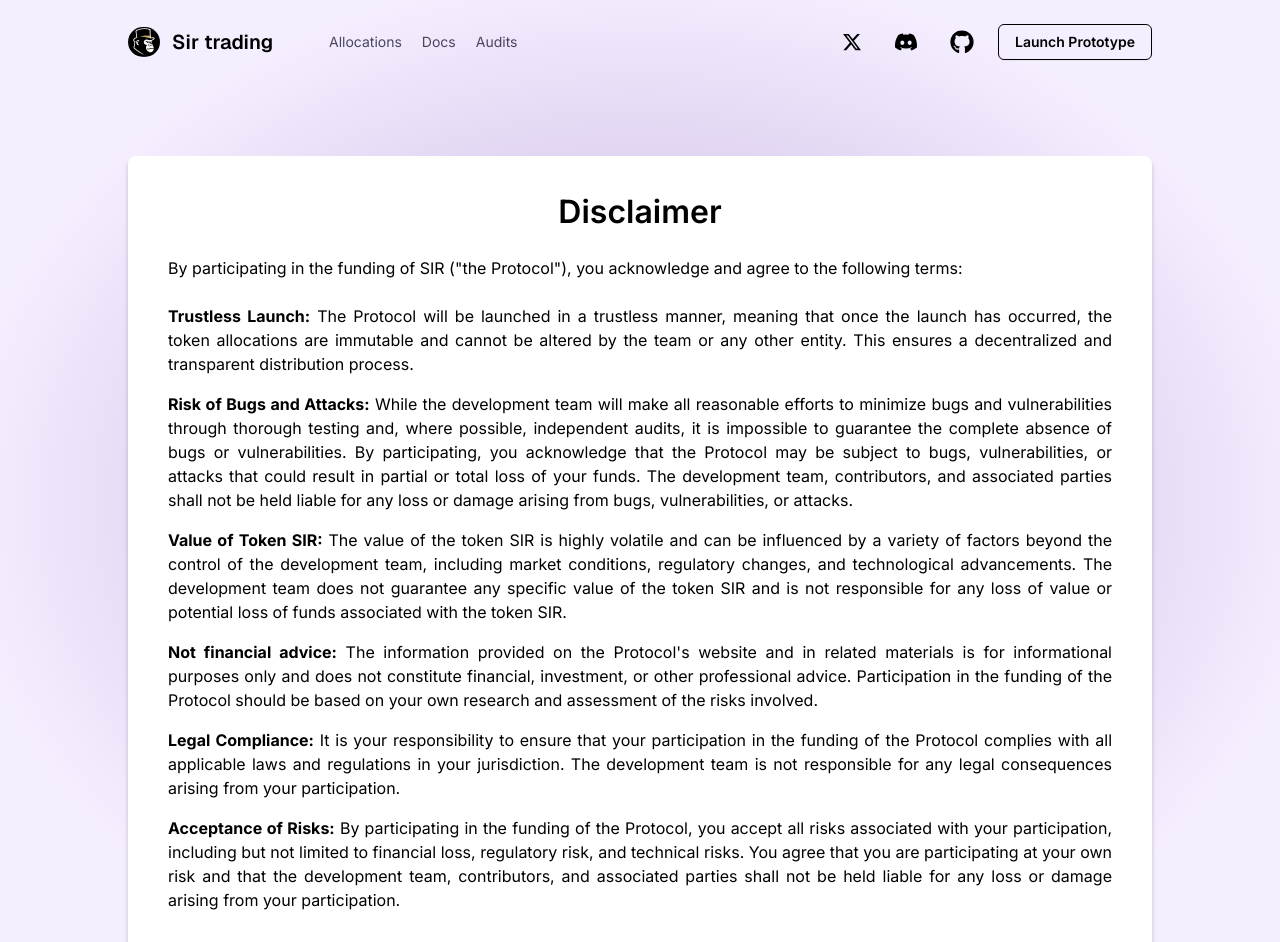
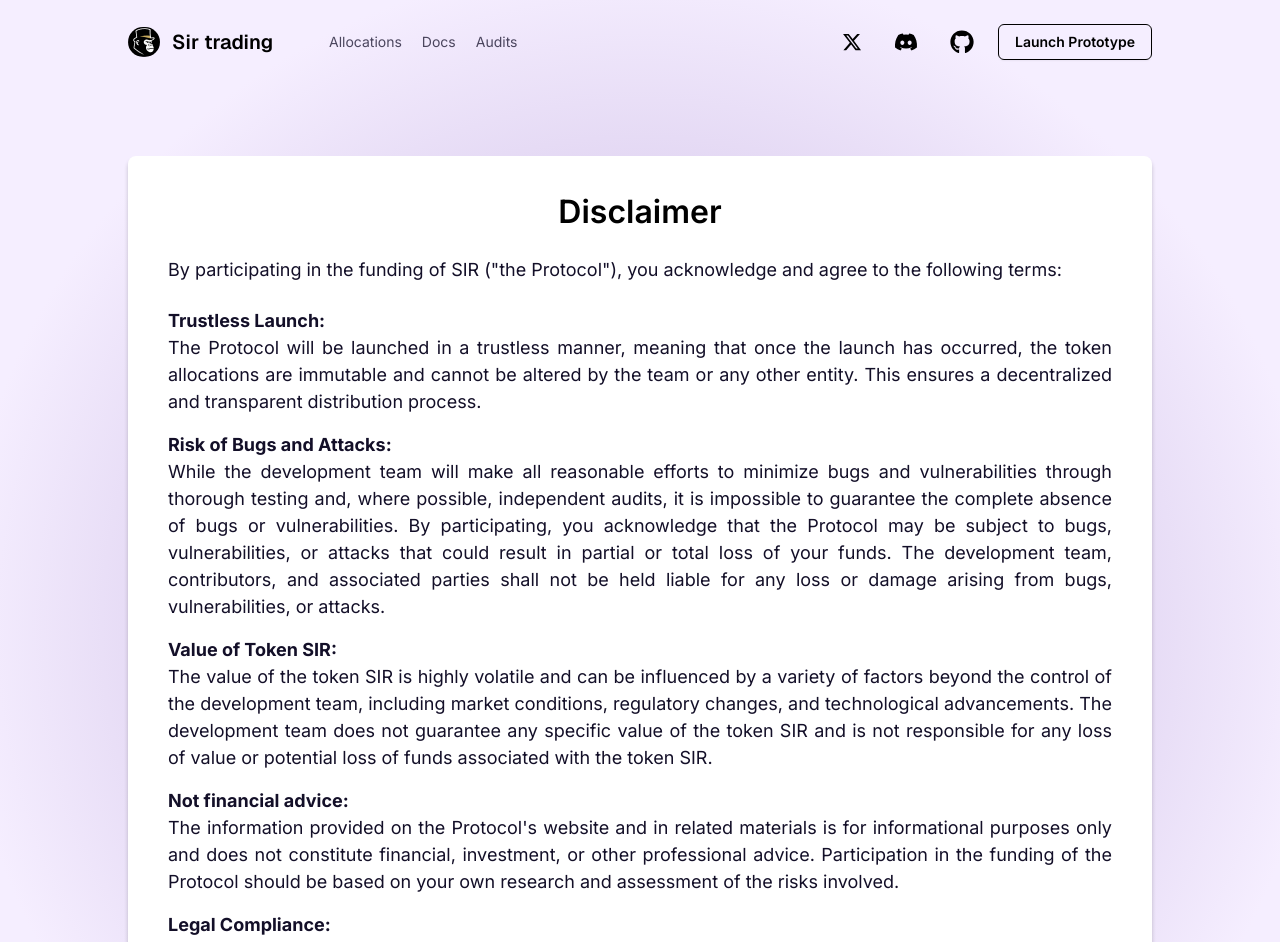
Before and after one commit to SIR-trading/sir-landing-react, a Next.js app: page /sale_disclaimer in a window 1280 px wide. Shown: the top 942 px of the page. Built offline with nearby package versions, Linux system fonts and the light colour scheme.

Commit message:
feat: refactor Disclaimer section for improved semantics and update CSS styles

```diff
--- a/src/app/allocations/page.tsx
+++ b/src/app/allocations/page.tsx
@@ -2,7 +2,6 @@
 import Link from "next/link";
 import { useAccount } from "wagmi";
 import Section from "~/components/common/Section";
-import SirCard from "~/components/common/SirCard";
 import Image from "next/image";
 import { api } from "~/trpc/react";
 import Allocations from "~/components/Allocations";
@@ -177,7 +176,7 @@ export default function AllocationsPage() {
               >
                 {bullet.i}
               </div>
-              <div className="text-left md:p-3">{bullet.text}</div>
+              <p className="text-left md:p-3">{bullet.text}</p>
             </div>
           ))}
         </div>
--- a/src/app/sale_disclaimer/page.tsx
+++ b/src/app/sale_disclaimer/page.tsx
@@ -4,25 +4,25 @@ export default function DisclaimerPage() {
   return (
     <div className="container">
       <Section variant="background" header="Disclaimer" className="text-left">
-        <div className="section-text-block">
-          <span>
+        <div className="section-text-block text-foreground">
+          <p>
             By participating in the funding of SIR (&#34;the Protocol&#34;), you
             acknowledge and agree to the following terms:
-          </span>
+          </p>
           <div className="flex flex-col gap-4">
             <div>
-              <span className="font-bold">Trustless Launch:</span>{" "}
-              <span>
+              <p className="block font-bold">Trustless Launch:</p>{" "}
+              <p>
                 The Protocol will be launched in a trustless manner, meaning
                 that once the launch has occurred, the token allocations are
                 immutable and cannot be altered by the team or any other entity.
                 This ensures a decentralized and transparent distribution
                 process.
-              </span>
+              </p>
             </div>
             <div>
-              <span className="font-bold">Risk of Bugs and Attacks:</span>{" "}
-              <span>
+              <p className="block font-bold">Risk of Bugs and Attacks:</p>{" "}
+              <p>
                 While the development team will make all reasonable efforts to
                 minimize bugs and vulnerabilities through thorough testing and,
                 where possible, independent audits, it is impossible to
@@ -33,11 +33,11 @@ export default function DisclaimerPage() {
                 contributors, and associated parties shall not be held liable
                 for any loss or damage arising from bugs, vulnerabilities, or
                 attacks.
-              </span>
+              </p>
             </div>
             <div>
-              <span className="font-bold">Value of Token SIR:</span>{" "}
-              <span>
+              <p className="block font-bold">Value of Token SIR:</p>{" "}
+              <p>
                 The value of the token SIR is highly volatile and can be
                 influenced by a variety of factors beyond the control of the
                 development team, including market conditions, regulatory
@@ -45,31 +45,31 @@ export default function DisclaimerPage() {
                 does not guarantee any specific value of the token SIR and is
                 not responsible for any loss of value or potential loss of funds
                 associated with the token SIR.
-              </span>
+              </p>
             </div>
             <div>
-              <span className="font-bold">Not financial advice:</span>{" "}
-              <span>
+              <p className="block font-bold">Not financial advice:</p>{" "}
+              <p>
                 The information provided on the Protocol&#39;s website and in
                 related materials is for informational purposes only and does
                 not constitute financial, investment, or other professional
                 advice. Participation in the funding of the Protocol should be
                 based on your own research and assessment of the risks involved.
-              </span>
+              </p>
             </div>
             <div>
-              <span className="font-bold">Legal Compliance:</span>{" "}
-              <span>
+              <p className="block font-bold">Legal Compliance:</p>{" "}
+              <p>
                 It is your responsibility to ensure that your participation in
                 the funding of the Protocol complies with all applicable laws
                 and regulations in your jurisdiction. The development team is
                 not responsible for any legal consequences arising from your
                 participation.
-              </span>
+              </p>
             </div>
             <div>
-              <span className="font-bold">Acceptance of Risks:</span>{" "}
-              <span>
+              <p className="block font-bold">Acceptance of Risks:</p>{" "}
+              <p>
                 By participating in the funding of the Protocol, you accept all
                 risks associated with your participation, including but not
                 limited to financial loss, regulatory risk, and technical risks.
@@ -77,7 +77,7 @@ export default function DisclaimerPage() {
                 the development team, contributors, and associated parties shall
                 not be held liable for any loss or damage arising from your
                 participation.
-              </span>
+              </p>
             </div>
           </div>
         </div>
--- a/src/styles/globals.css
+++ b/src/styles/globals.css
@@ -27,7 +27,7 @@
   }
 
   .section-main p {
-    @apply text-section-light dark:text-section max-w-[560px] text-md text-center;
+    @apply text-section-light dark:text-section  text-md;
   }
 
   .text-brand {
--- a/src/trpc/server.ts
+++ b/src/trpc/server.ts
@@ -10,8 +10,8 @@ import { createTRPCContext } from "~/server/api/trpc";
  * This wraps the `createTRPCContext` helper and provides the required context for the tRPC API when
  * handling a tRPC call from a React Server Component.
  */
-const createContext = cache(() => {
-  const heads = new Headers(headers());
+const createContext = cache(async () => {
+  const heads = new Headers(await headers());
   heads.set("x-trpc-source", "rsc");
 
   return createTRPCContext({
```
